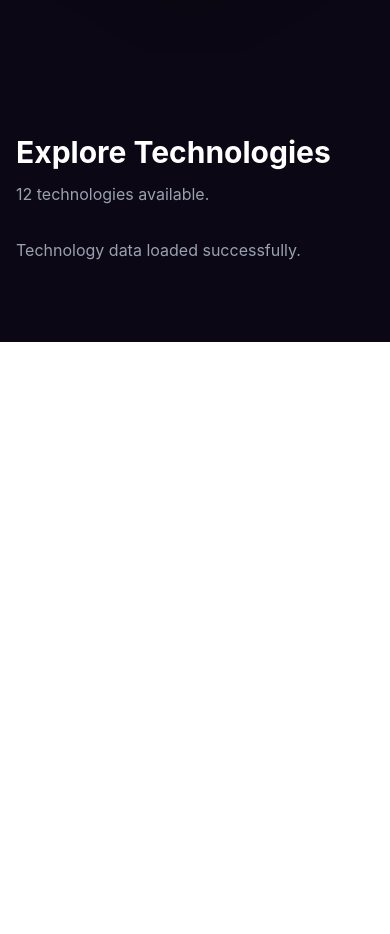
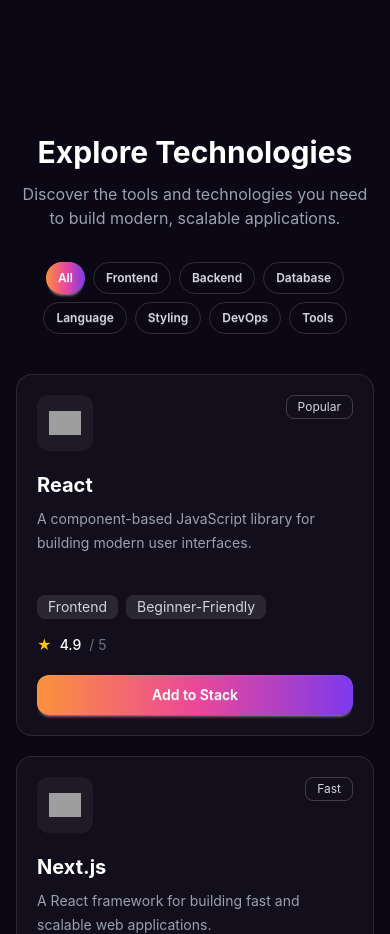
Before and after one commit to Tahsin-Jawad/A05-DevStack, a React (Vite) app: page / in a window 390 px wide. Shown: the part 900-1834 px from the top of the page. Before the commit the page ends 1242 px from the top, so only its background shows below. Built offline with nearby package versions, Linux system fonts and the light colour scheme; grey boxes are pictures that could not be loaded.

Commit message:
Build technology cards and category filter

```diff
--- a/src/App.tsx
+++ b/src/App.tsx
@@ -1,6 +1,7 @@
 import { useEffect, useState } from "react";
 import Navbar from "./components/Navbar";
 import Hero from "./components/Hero";
+import TechnologyCard from "./components/TechnologyCard";
 
 export type Technology = {
   id: string;
@@ -16,6 +17,8 @@
 function App() {
   const [technologies, setTechnologies] = useState<Technology[]>([]);
   const [loading, setLoading] = useState(true);
+  const [selectedCategory, setSelectedCategory] = useState("All");
+  const [stack, setStack] = useState<Technology[]>([]);
 
   useEffect(() => {
     import("./data/technologies.json")
@@ -29,9 +32,40 @@
       });
   }, []);
 
+  const categories = [
+    "All",
+    "Frontend",
+    "Backend",
+    "Database",
+    "Language",
+    "Styling",
+    "DevOps",
+    "Tools",
+  ];
+
+  const filteredTechnologies =
+    selectedCategory === "All"
+      ? technologies
+      : technologies.filter(
+          (technology) => technology.category === selectedCategory
+        );
+
+  const handleAddToStack = (technology: Technology) => {
+    const alreadyAdded = stack.some(
+      (item) => item.id === technology.id
+    );
+
+    if (alreadyAdded) {
+      return;
+    }
+
+    setStack([...stack, technology]);
+  };
+
   return (
     <div className="min-h-screen bg-[#0b0714] text-white">
       <Navbar />
+
       <Hero />
 
       <section
@@ -39,22 +73,54 @@
         className="px-4 py-20 sm:px-6 lg:px-8"
       >
         <div className="mx-auto max-w-7xl">
-          <h2 className="text-3xl font-bold">
-            Explore Technologies
-          </h2>
 
-          <p className="mt-3 text-gray-400">
-            {technologies.length} technologies available.
-          </p>
+          {/* Section Heading */}
+          <div className="text-center">
+            <h2 className="text-3xl font-bold sm:text-4xl">
+              Explore Technologies
+            </h2>
 
+            <p className="mx-auto mt-3 max-w-2xl text-gray-400">
+              Discover the tools and technologies you need to
+              build modern, scalable applications.
+            </p>
+          </div>
+
+          {/* Category Filter */}
+          <div className="mt-8 flex flex-wrap justify-center gap-2">
+            {categories.map((category) => (
+              <button
+                key={category}
+                onClick={() => setSelectedCategory(category)}
+                className={`btn btn-sm rounded-full ${
+                  selectedCategory === category
+                    ? "border-0 brand-gradient text-white"
+                    : "btn-outline border-white/15 text-gray-300"
+                }`}
+              >
+                {category}
+              </button>
+            ))}
+          </div>
+
+          {/* Loading */}
           {loading ? (
-            <div className="mt-10 flex justify-center">
+            <div className="flex justify-center py-20">
               <span className="loading loading-spinner loading-lg"></span>
             </div>
           ) : (
-            <p className="mt-8 text-gray-400">
-              Technology data loaded successfully.
-            </p>
+            <div className="mt-10 grid grid-cols-1 gap-5 md:grid-cols-2 lg:grid-cols-3">
+              {filteredTechnologies.map((technology) => (
+                <TechnologyCard
+                  key={technology.id}
+                  technology={technology}
+                  isAdded={stack.some(
+                    (item) => item.id === technology.id
+                  )}
+                  onAdd={handleAddToStack}
+                />
+              ))}
+            </div>
           )}
         </div>
       </section>
--- /dev/null
+++ b/src/components/TechnologyCard.tsx
@@ -0,0 +1,76 @@
+import type { Technology } from "../App";
+
+type TechnologyCardProps = {
+  technology: Technology;
+  isAdded: boolean;
+  onAdd: (technology: Technology) => void;
+};
+
+function TechnologyCard({
+  technology,
+  isAdded,
+  onAdd,
+}: TechnologyCardProps) {
+  return (
+    <div className="flex h-full flex-col rounded-2xl border border-white/10 bg-white/[0.03] p-5 transition hover:-translate-y-1 hover:border-white/20">
+      {/* Icon + Badge */}
+      <div className="flex items-start justify-between">
+        <div className="flex h-14 w-14 items-center justify-center rounded-xl bg-white/5 p-3">
+          <img
+            src={technology.icon}
+            alt={technology.name}
+            className="h-full w-full object-contain"
+          />
+        </div>
+
+        <span className="badge badge-outline border-white/20 text-xs text-gray-300">
+          {technology.badge}
+        </span>
+      </div>
+
+      {/* Name + Description */}
+      <h3 className="mt-5 text-xl font-bold text-white">
+        {technology.name}
+      </h3>
+
+      <p className="mt-2 min-h-[72px] text-sm leading-6 text-gray-400">
+        {technology.description}
+      </p>
+
+      {/* Category + Difficulty */}
+      <div className="mt-4 flex flex-wrap gap-2">
+        <span className="badge border-0 bg-white/10 text-gray-300">
+          {technology.category}
+        </span>
+
+        <span className="badge border-0 bg-white/10 text-gray-300">
+          {technology.difficulty}
+        </span>
+      </div>
+
+      {/* Rating */}
+      <div className="mt-4 flex items-center gap-2 text-sm">
+        <span className="text-yellow-400">★</span>
+        <span className="font-medium text-white">
+          {technology.rating}
+        </span>
+        <span className="text-gray-500">/ 5</span>
+      </div>
+
+      {/* Add Button */}
+      <button
+        onClick={() => onAdd(technology)}
+        disabled={isAdded}
+        className={`btn mt-5 w-full rounded-xl ${
+          isAdded
+            ? "btn-disabled"
+            : "border-0 brand-gradient text-white"
+        }`}
+      >
+        {isAdded ? "✓ Added to Stack" : "Add to Stack"}
+      </button>
+    </div>
+  );
+}
+
+export default TechnologyCard;
```
